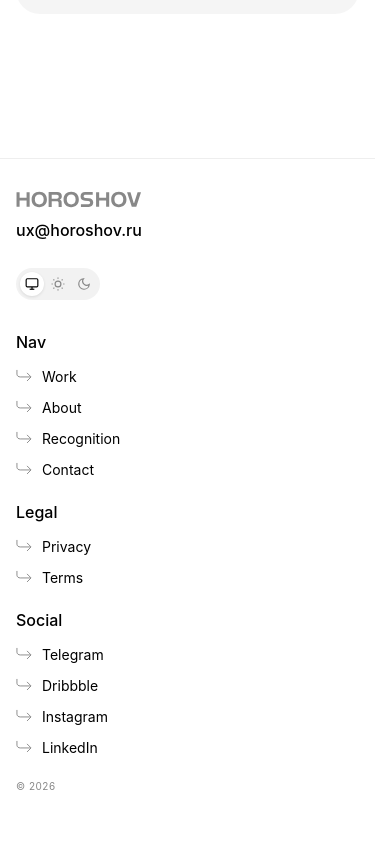
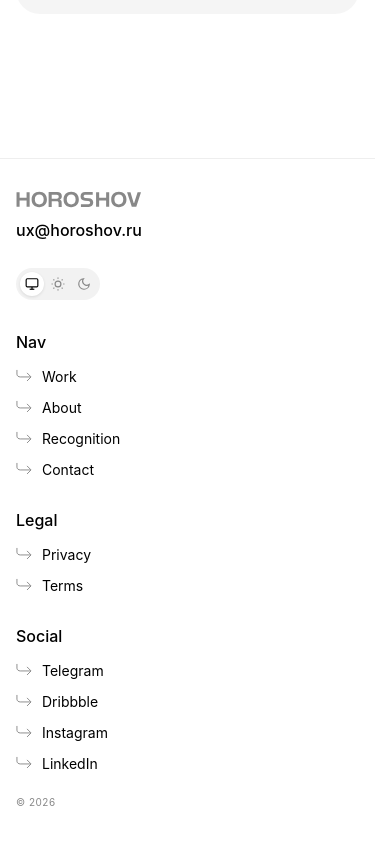
Before and after one commit to Horoshov/my-portfolio, a React (Vite) app: page / in a window 390 px wide. Shown: the part 7355-8199 px from the top of the page. Built offline with nearby package versions, Linux system fonts and the light colour scheme.

Commit message:
Fix footer mobile responsiveness grid

```diff
--- a/src/components/Footer.module.css
+++ b/src/components/Footer.module.css
@@ -175,7 +175,7 @@
 @media (max-width: 480px) {
   .footerLinksGrid {
     grid-template-columns: 1fr;
-    gap: 24px;
+    gap: 32px;
   }
 
   .footerSectionTitle {
```
